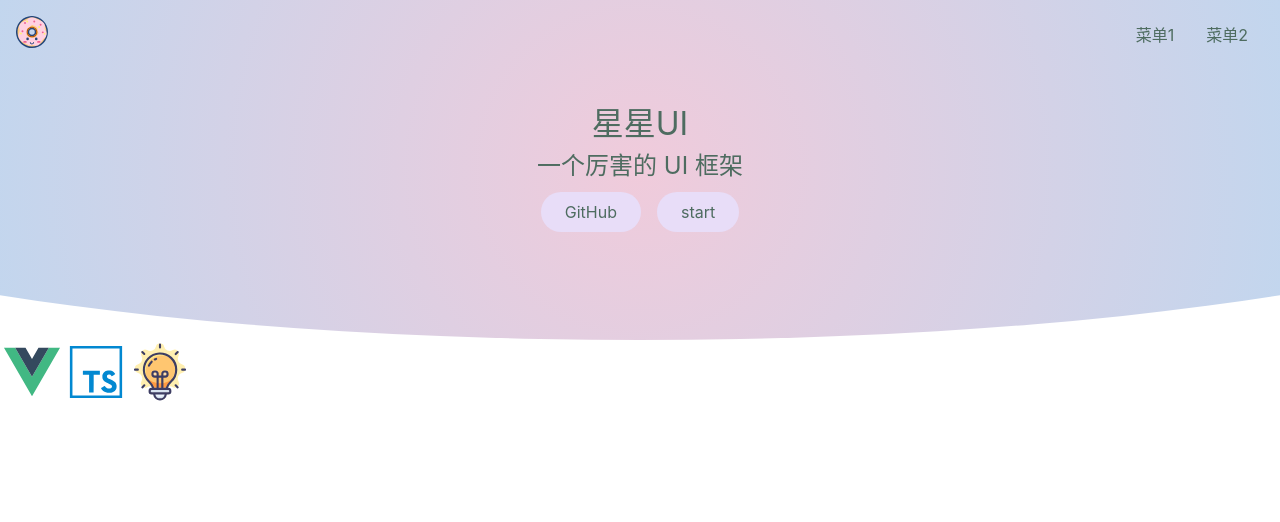
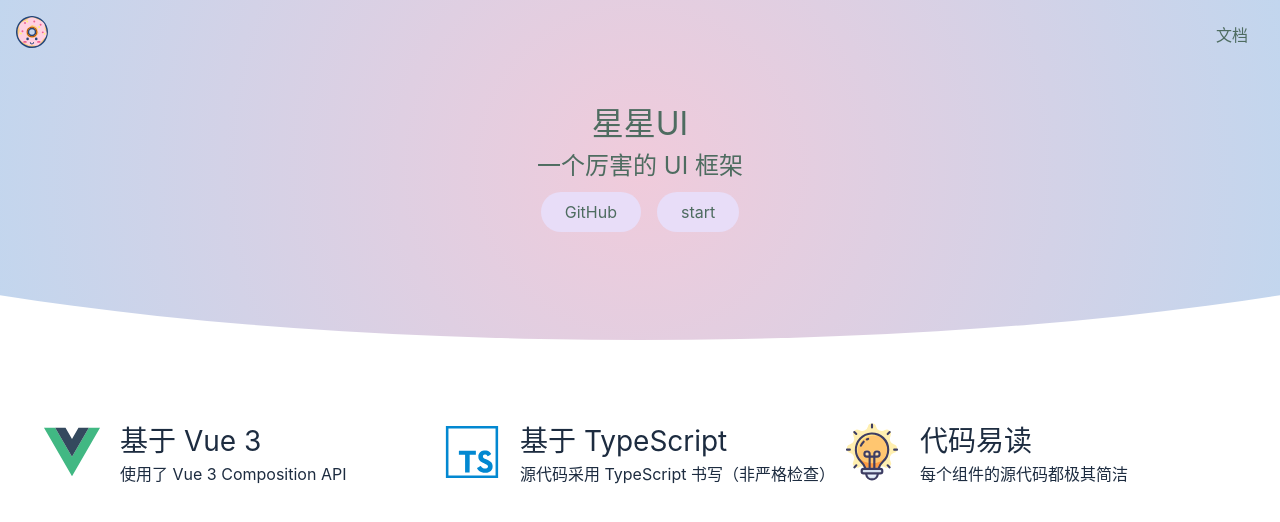
Before and after one commit to EvelynWXY/jelly-ui, a Vue app: page /#/ in a window 1280 px wide. Shown: the top 522 px of the page. Built offline with nearby package versions, Linux system fonts and the light colour scheme.

Commit message:
features 样式

```diff
--- a/src/components/Topnav.vue
+++ b/src/components/Topnav.vue
@@ -6,8 +6,10 @@
 
 
         <ul class="menu">
-            <li>菜单1</li>
-            <li>菜单2</li>
+            <li>
+                <router-link to="/doc">文档</router-link>
+            </li>
+
         </ul>
         <img class="toggleAside" @click="toggleAside" src="../assets/types.svg" alt="" />
     </div>
--- a/src/views/Home.vue
+++ b/src/views/Home.vue
@@ -13,15 +13,33 @@
             </div>
         </div>
         <div class="features">
-            <svg class="icon" aria-hidden="true">
+            <ul>
+                <li>
+                    <svg>
                         <use xlink:href="#icon-Vue"></use>
                     </svg>
-            <svg class="icon" aria-hidden="true">
+                    <h3>基于 Vue 3</h3>
+                    <p>使用了 Vue 3 Composition API</p>
+                </li>
+                <li>
+                    <svg>
                         <use xlink:href="#icon-typescript-def"></use>
                     </svg>
-            <svg class="icon" aria-hidden="true">
+                    <h3>基于 TypeScript </h3>
+                    <p>源代码采用 TypeScript 书写（非严格检查）</p>
+                </li>
+                <li>
+                    <svg>
                         <use xlink:href="#icon-linggan"></use>
                     </svg>
+                    <h3>代码易读</h3>
+                    <p>每个组件的源代码都极其简洁</p>
+                </li>
+
+            </ul>
+
+
+
         </div>
     </div>
 </template>
@@ -52,10 +70,50 @@
 }
 
 .features {
+    margin: 64px auto;
+    width: 400px;
+
+    @media (min-width:800px) {
+        width: 800px
+    }
+
+    @media (min-width:1200px) {
+        width: 1200px;
+    }
+
+    >ul {
+        display: flex;
+        flex-wrap: wrap;
+
+        >li {
+            width: 400px;
+            margin: 16px 0;
+            display: grid;
+            justify-content: start;
+            align-content: space-between;
+            grid-template-areas:
+                "icon title"
+                "icon text";
+            grid-template-columns: 80px auto;
+            grid-template-rows: 1fr auto;
+
             >svg {
+                grid-area: icon;
                 width: 64px;
                 height: 64px;
             }
+
+            >h3 {
+                grid-area: title;
+                font-size: 28px;
+            }
+
+            >p {
+                grid-area: text;
+            }
+        }
+    }
+
 }
 
 .banner {
```
Lines whose indentation alone changed are shown as unchanged.
